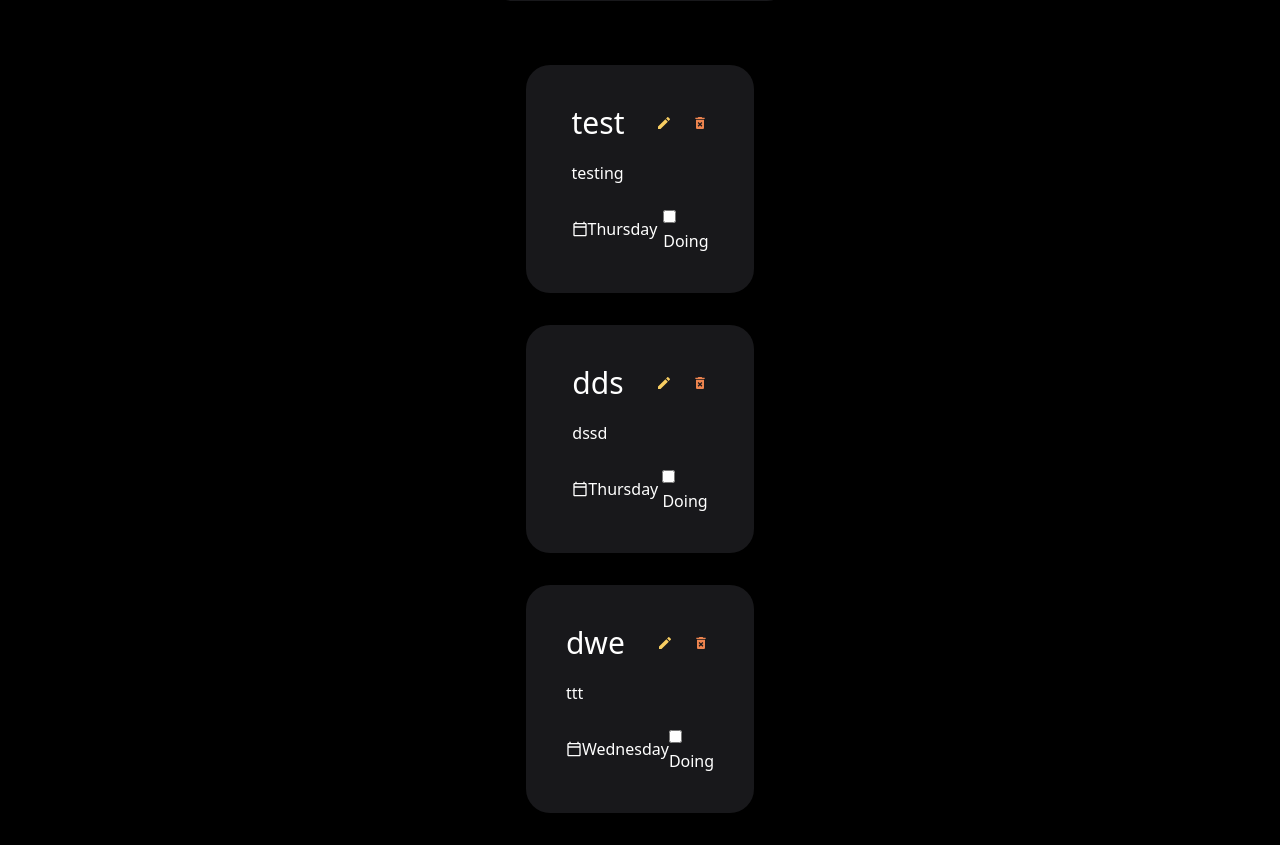
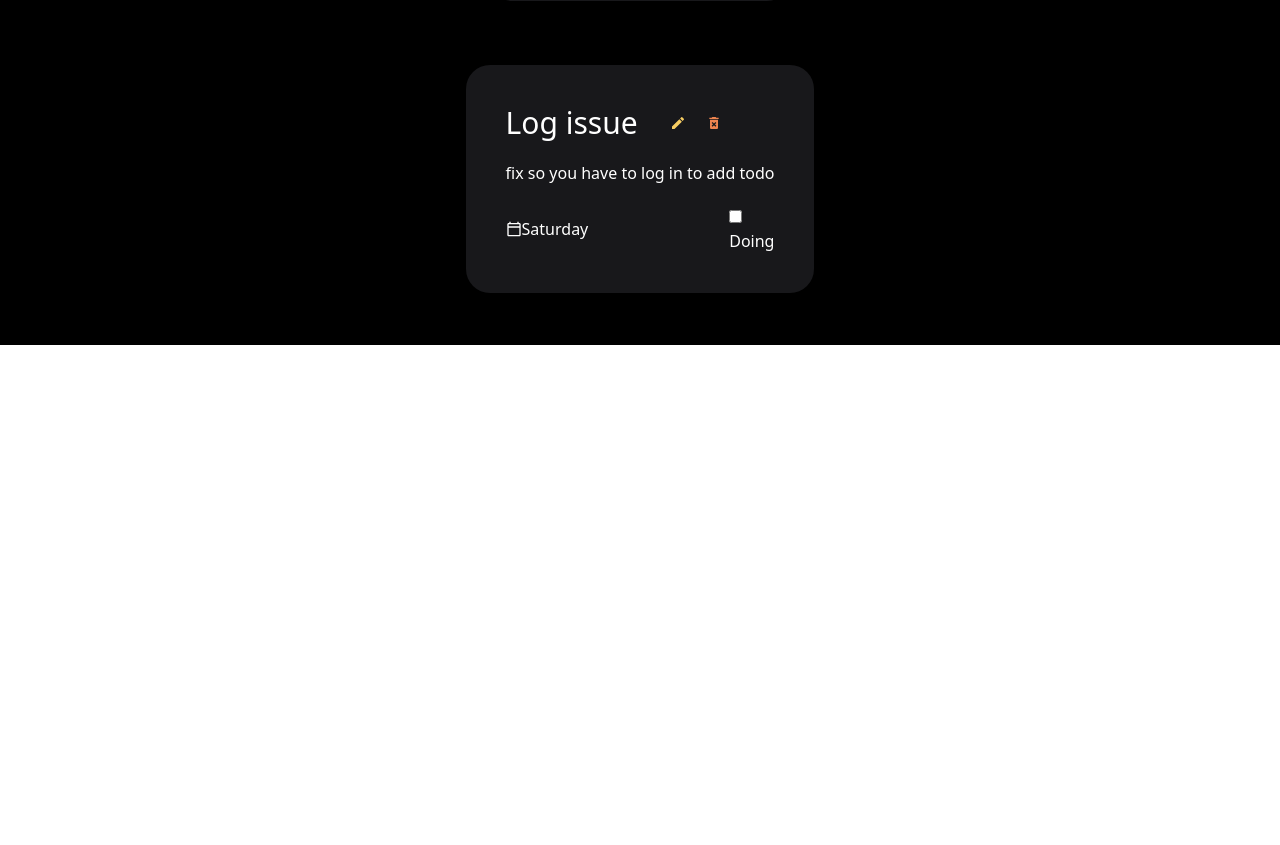
Before and after one commit to AlenMiftar/Todo-App, a React (Vite) app: page / in a window 1280 px wide. Shown: the part 455-1300 px from the top of the page. After the commit the page ends 800 px from the top, so only its background shows below. Built offline with nearby package versions, Linux system fonts and the light colour scheme; data requests are answered from the project's data file.

Commit message:
small fixes

```diff
--- a/db.json
+++ b/db.json
@@ -1,37 +1,18 @@
 {
   "users": [
     {
-      "id": "1",
-      "name": "test",
-      "email": "test@gmail.com",
-      "password": "123456"
-    },
-    {
-      "id": "c790",
-      "username": "alen",
-      "email": "banan@",
-      "password": "123456"
+      "id": "3f84",
+      "username": "Alen",
+      "email": "support@developer.se",
+      "password": "123456789"
     }
   ],
   "todos": [
     {
-      "id": "1",
-      "title": "test",
-      "task": "testing",
-      "day": "Thursday",
-      "done": false
-    },
-    {
-      "id": "00549450-9ca1-433a-823c-2a539f819a47",
-      "title": "dds",
-      "task": "dssd",
-      "day": "Thursday"
-    },
-    {
-      "id": "5ec35330-89d0-4460-99e3-04e149642b1f",
-      "title": "dwe",
-      "task": "ttt",
-      "day": "Wednesday"
+      "id": "e8804f49-8d20-4483-a418-01dc7ff970dc",
+      "title": "Log issue",
+      "task": "fix so you have to log in to add todo",
+      "day": "Saturday"
     }
   ]
 }
--- a/src/components/Login.jsx
+++ b/src/components/Login.jsx
@@ -37,7 +37,10 @@ const Login = () => {
       });
 
     if (!user) {
-      alert("User does not exist!");
+      alert(
+        "Oops could not find user, make sure that email and password is correct!"
+      );
+      Login();
     } else if (user.email === email && user.password === password) {
       navigate("/");
       alert(`Welcome ${user.username}`);
--- a/src/components/Register.jsx
+++ b/src/components/Register.jsx
@@ -23,16 +23,14 @@ const Register = () => {
     if (username === "" || email === "" || password === "") {
       alert("All fields are required!");
       Register();
-    }
-
-    if (user) {
+    } else if (user) {
       alert("User already exists!");
     } else {
       const user = { username, email, password };
-      axios
-        .post("http://localhost:6001/users", user)
-        .then(alert("User created!"));
-      navigate("/");
+      axios.post("http://localhost:6001/users", user);
+
+      navigate("/login");
+      alert("user created!");
     }
   };
 
```
